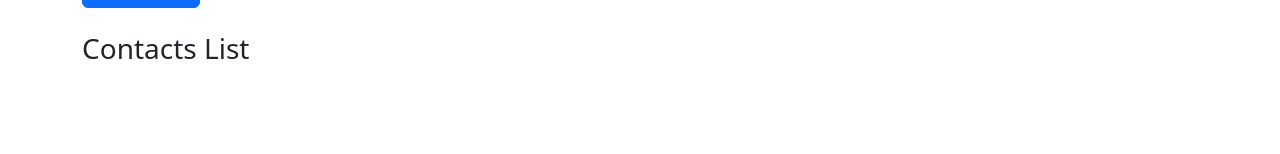
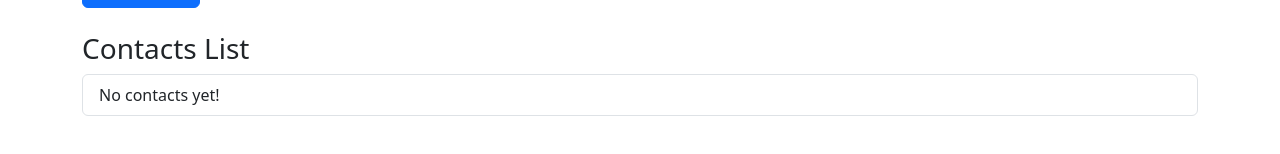
Before and after one commit to dougjasper2013/reactmanageram, a React (Create React App) app in the folder contact-manager/: page /login in a window 1280 px wide. Both pictures are taken after typing "Sample" into the empty fields and a click on the button "Login". Shown: the part 344-498 px from the top of the page. Built offline with nearby package versions, Linux system fonts and the light colour scheme.

Commit message:
Persisted Contacts

```diff
--- a/contact-manager/src/components/ContactManager.js
+++ b/contact-manager/src/components/ContactManager.js
@@ -1,13 +1,26 @@
-import React, { useState } from 'react';
+import React, { useState, useEffect } from 'react';
 
 const ContactManager = () => {
-  const [contacts, setContacts] = useState([]);
+  // Load contacts from localStorage or initialize an empty array
+  const loadContactsFromStorage = () => {
+    const savedContacts = localStorage.getItem('contacts');
+    return savedContacts ? JSON.parse(savedContacts) : [];
+  };
+
+  const [contacts, setContacts] = useState(loadContactsFromStorage);
   const [contactName, setContactName] = useState('');
   const [contactEmail, setContactEmail] = useState('');
 
+  // Save contacts to localStorage whenever the contacts array changes
+  useEffect(() => {
+    localStorage.setItem('contacts', JSON.stringify(contacts));
+  }, [contacts]);
+
   const addContact = () => {
     if (contactName && contactEmail) {
-      setContacts([...contacts, { name: contactName, email: contactEmail }]);
+      const newContact = { name: contactName, email: contactEmail };
+      const updatedContacts = [...contacts, newContact];
+      setContacts(updatedContacts);
       setContactName('');
       setContactEmail('');
     }
@@ -46,11 +59,15 @@ const ContactManager = () => {
       <div>
         <h3>Contacts List</h3>
         <ul className="list-group">
-          {contacts.map((contact, index) => (
-            <li key={index} className="list-group-item">
-              <strong>{contact.name}</strong> - {contact.email}
-            </li>
-          ))}
+          {contacts.length === 0 ? (
+            <li className="list-group-item">No contacts yet!</li>
+          ) : (
+            contacts.map((contact, index) => (
+              <li key={index} className="list-group-item">
+                <strong>{contact.name}</strong> - {contact.email}
+              </li>
+            ))
+          )}
         </ul>
       </div>
     </div>
```
